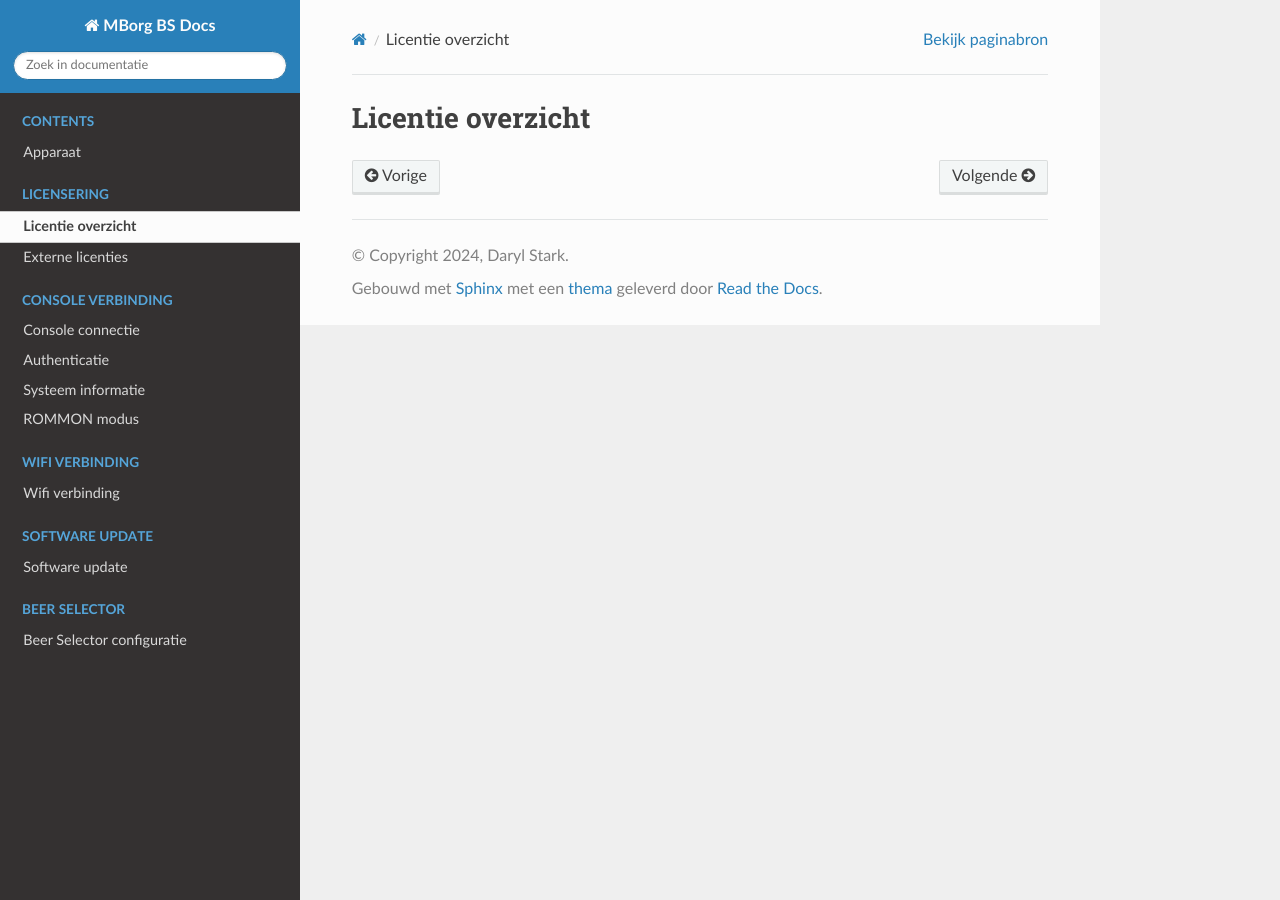
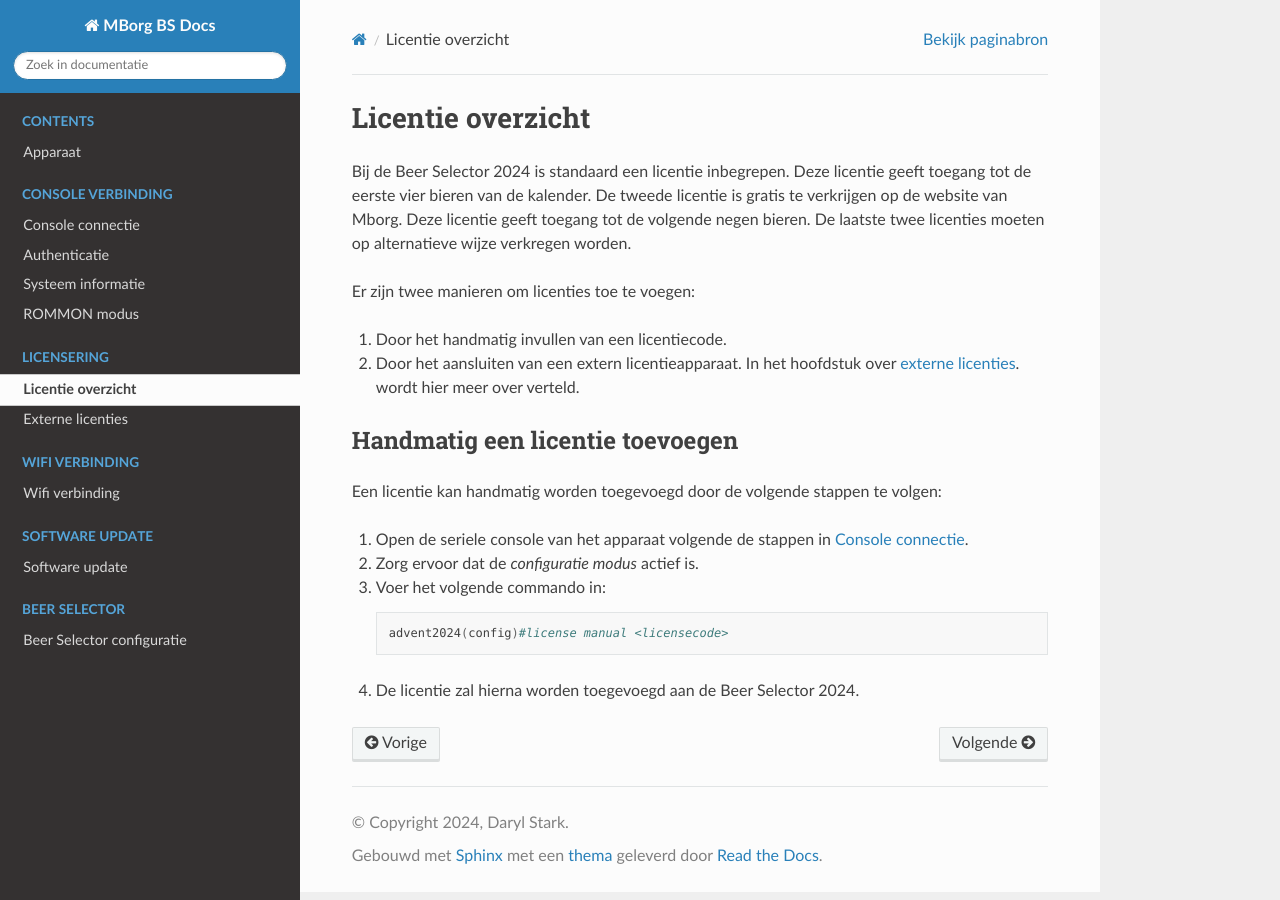
Before and after one commit to DarylStark/advent2024-mborg-bs-docs, a Sphinx documentation site: the page built from source/02-licensing/01-license-overview.rst, in a window 1280 px wide. Built offline with Sphinx 7.4.7 and the Read the Docs theme 3.1.0, drawn with Linux system fonts in a browser that asks for light colours.

Commit message:
Create page about licensing
Fixes #2

```diff
--- a/source/02-licensing/01-license-overview.rst
+++ b/source/02-licensing/01-license-overview.rst
@@ -1,2 +1,24 @@
 Licentie overzicht
 ==================
+
+Bij de Beer Selector 2024 is standaard een licentie inbegrepen. Deze licentie geeft toegang tot de eerste vier bieren van de kalender. De tweede licentie is gratis te verkrijgen op de website van Mborg. Deze licentie geeft toegang tot de volgende negen bieren. De laatste twee licenties moeten op alternatieve wijze verkregen worden.
+
+Er zijn twee manieren om licenties toe te voegen:
+
+1.  Door het handmatig invullen van een licentiecode.
+2.  Door het aansluiten van een extern licentieapparaat. In het hoofdstuk over `externe licenties <02-external-licenses.html>`_. wordt hier meer over verteld.
+
+Handmatig een licentie toevoegen
+--------------------------------
+
+Een licentie kan handmatig worden toegevoegd door de volgende stappen te volgen:
+
+1.  Open de seriele console van het apparaat volgende de stappen in `Console connectie <../03-console/01-console-connection.html>`_.
+2.  Zorg ervoor dat de *configuratie modus* actief is.
+3.  Voer het volgende commando in:
+
+    .. code-block:: bash
+
+        advent2024(config)#license manual <licensecode>
+
+4.  De licentie zal hierna worden toegevoegd aan de Beer Selector 2024.
```
Also changed, not shown: source/index.rst (+7 -7 lines).
